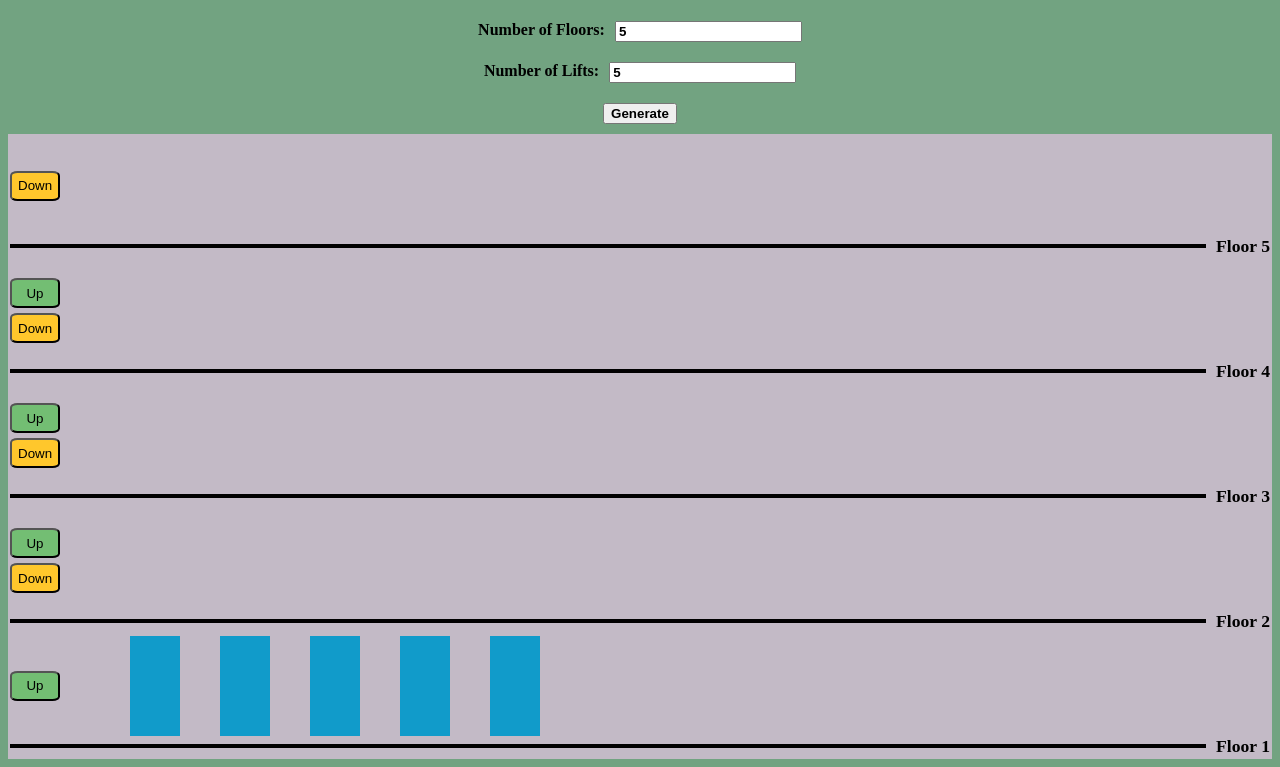
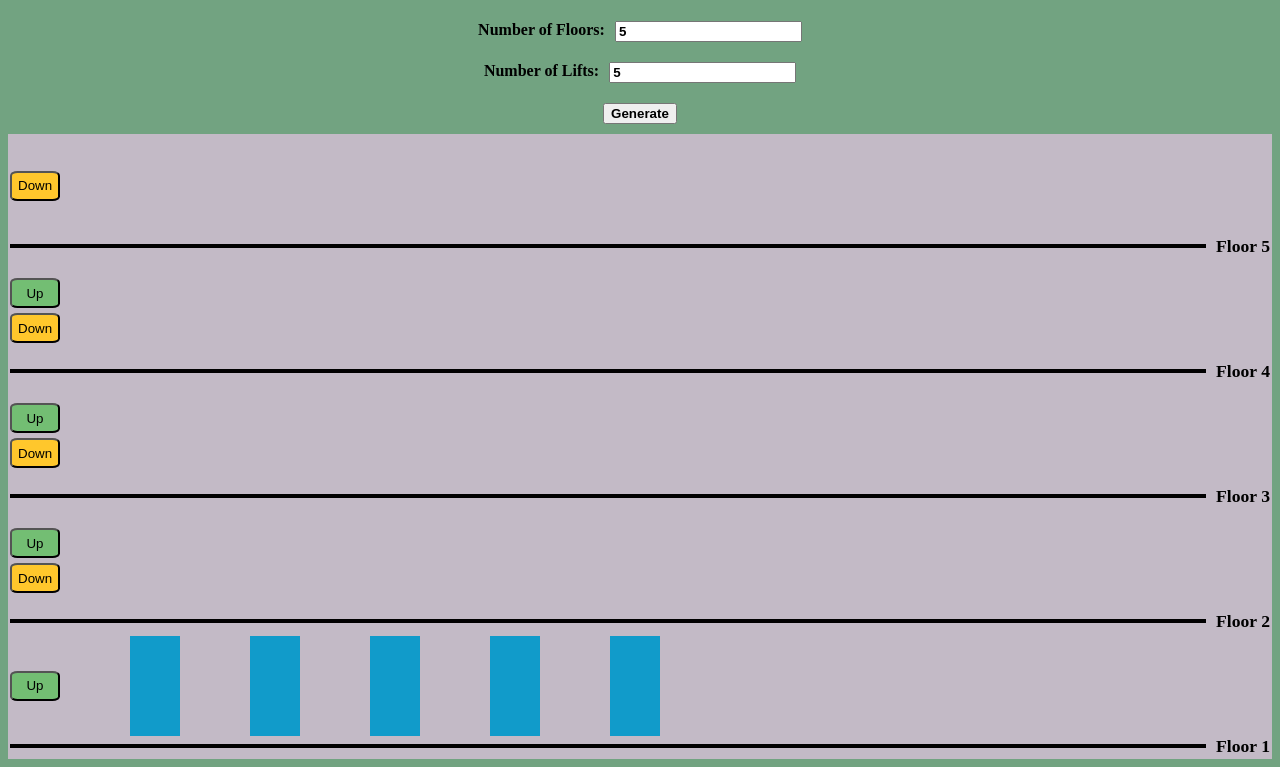
Before and after one commit to divAtGithub/Lift-Simulation, a plain HTML site: page index.html in a window 1280 px wide. Both pictures are taken after typing "5", "5" into the empty fields and a click on the button "Generate". Shown: the part 87-854 px from the top of the page. Drawn offline with Linux system fonts and the light colour scheme.

Commit message:
make overflow hidden for lift

```diff
--- a/style.css
+++ b/style.css
@@ -9,6 +9,7 @@ body{
 
 #Simulation{
     background-color: #c3bac6;
+    width: auto;
 }
 
 .inputOptions{
@@ -103,11 +104,12 @@ span{
     /* width: max-content; */
     height: 100px;
     /* flex-wrap: nowrap; */
-    gap: 40px;
+    gap: 70px;
     /* overflow: scroll; */
     /* max-width: 100%; */
     /* overflow-x: auto; */ /*lifts disappears in to the floor*
     /* flex-grow: 1; */
+    max-width: auto;
 }
 
 .lift{
@@ -118,7 +120,7 @@ span{
     transform: translateY(var(--lift-distance));
     transition: transform var(--lift-duration) linear;
     position: relative;
-    /* overflow: hidden; */
+    overflow: hidden;
 }
 
 
```
